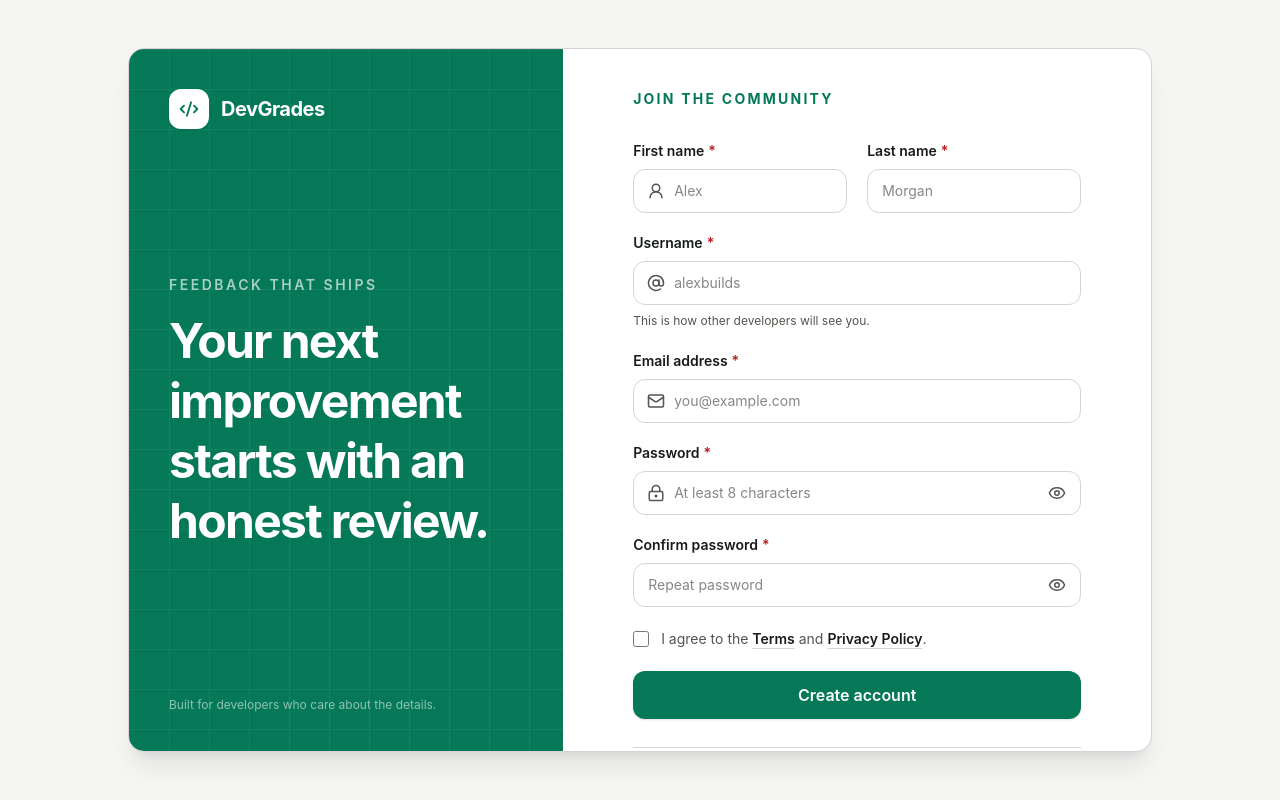
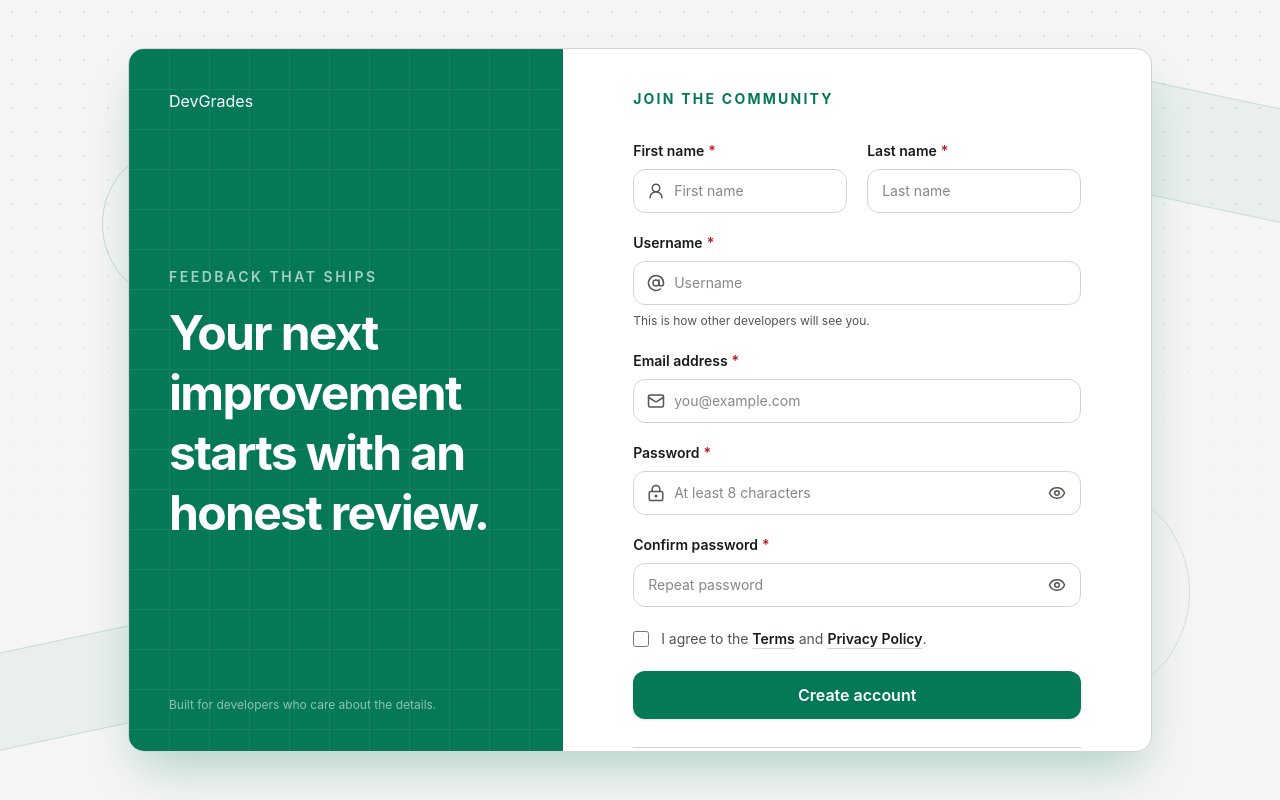
Before and after one commit to TomerP750/DevGrades, a React (Vite) app in the folder frontend/: page /sign-up in a window 1280 px wide. Built offline with nearby package versions, Linux system fonts and the light colour scheme.

Commit message:
imroved form shell

```diff
--- a/frontend/src/features/authentication/components/AuthShell.tsx
+++ b/frontend/src/features/authentication/components/AuthShell.tsx
@@ -1,6 +1,7 @@
 import type { ReactNode } from "react";
 import { Code2 } from "lucide-react";
 import { Link } from "react-router-dom";
+import { Logo } from "../../../shared/ui/Logo";
 
 interface AuthShellProps {
   eyebrow: string;
@@ -14,23 +15,24 @@ export function AuthShell({
   footer,
 }: AuthShellProps) {
   return (
-    <main className="flex h-dvh items-center justify-center overflow-hidden bg-background px-4 py-8 sm:px-6 lg:py-12">
-      <div className="grid max-h-[calc(100dvh-4rem)] w-full max-w-5xl overflow-hidden rounded-2xl border border-border bg-card shadow-xl shadow-foreground/8 lg:max-h-[calc(100dvh-6rem)] lg:grid-cols-[minmax(20rem,0.85fr)_minmax(30rem,1.15fr)]">
+    <main className="relative isolate flex h-dvh items-center justify-center overflow-hidden bg-background px-4 py-8 sm:px-6 lg:py-12">
+      {/* Background effects */}
+      <div aria-hidden="true" className="pointer-events-none absolute inset-0">
+        <div className="absolute inset-x-0 top-0 h-3/4 opacity-[0.14] [background-image:radial-gradient(circle,var(--primary)_1.25px,transparent_1.25px)] [background-size:24px_24px] [mask-image:linear-gradient(to_bottom,black,transparent)]" />
+        <div className="absolute left-[8%] top-[18%] size-40 rounded-full border border-primary/20" />
+        <div className="absolute bottom-[12%] right-[7%] size-56 rounded-full border border-primary/15" />
+        <div className="absolute -left-16 bottom-[8%] h-24 w-64 -rotate-12 border-y border-primary/15 bg-primary/5" />
+        <div className="absolute -right-20 top-[12%] h-28 w-72 rotate-12 border-y border-primary/15 bg-primary/5" />
+      </div>
+
+      <div className="relative z-10 grid max-h-[calc(100dvh-4rem)] w-full max-w-5xl overflow-hidden rounded-2xl border border-border bg-card shadow-2xl shadow-primary/30 lg:max-h-[calc(100dvh-6rem)] lg:grid-cols-[minmax(20rem,0.85fr)_minmax(30rem,1.15fr)]">
         <aside className="relative hidden overflow-hidden bg-primary p-10 text-primary-foreground lg:flex lg:flex-col lg:justify-between">
         <div
           aria-hidden="true"
-          className="absolute inset-0 opacity-[0.07] [background-image:linear-gradient(to_right,currentColor_1px,transparent_1px),linear-gradient(to_bottom,currentColor_1px,transparent_1px)] [background-size:40px_40px]"
+          className="pointer-events-none absolute inset-0 opacity-[0.07] [background-image:linear-gradient(to_right,currentColor_1px,transparent_1px),linear-gradient(to_bottom,currentColor_1px,transparent_1px)] [background-size:40px_40px]"
         />
 
-        <Link
-          to="/"
-          className="relative flex w-fit items-center gap-3 rounded-md focus-visible:outline-2 focus-visible:outline-offset-4 focus-visible:outline-primary-foreground"
-        >
-          <span className="grid size-10 place-items-center rounded-lg bg-primary-foreground text-primary shadow-sm">
-            <Code2 aria-hidden="true" className="size-5" strokeWidth={2.25} />
-          </span>
-          <span className="text-xl font-bold tracking-tight">DevGrades</span>
-        </Link>
+        <Logo isLink={true} gradesClassName="text-primary-foreground" />
 
         <div className="relative max-w-md">
           <p className="text-sm font-semibold uppercase tracking-[0.18em] text-primary-foreground/65">
@@ -46,7 +48,7 @@ export function AuthShell({
         </p>
         </aside>
 
-        <section className="max-h-[calc(100dvh-4rem)] overflow-y-auto overscroll-contain px-5 py-8 [scrollbar-width:none] sm:px-10 sm:py-10 lg:max-h-[calc(100dvh-6rem)] lg:px-14 [&::-webkit-scrollbar]:hidden">
+        <section className="max-h-[calc(100dvh-4rem)] overflow-y-auto overscroll-contain px-5 py-8 sm:px-10 sm:py-10 lg:max-h-[calc(100dvh-6rem)] lg:px-14 ">
           <div className="mx-auto w-full max-w-md">
             <Link
               to="/"
@@ -66,6 +68,7 @@ export function AuthShell({
               {footer}
             </div>
           </div>
+
         </section>
       </div>
     </main>
--- a/frontend/src/features/authentication/pages/SignUpPage.tsx
+++ b/frontend/src/features/authentication/pages/SignUpPage.tsx
@@ -1,5 +1,5 @@
 import { AtSign, LockKeyhole, Mail, UserRound } from "lucide-react";
-import { useForm, type SubmitHandler } from "react-hook-form";
+import { useForm } from "react-hook-form";
 import { Link } from "react-router-dom";
 import { Button } from "../../../shared/ui/Button";
 import { Input } from "../../../shared/ui/Input";
@@ -51,7 +51,7 @@ export function SignUpPage() {
                     <Input
                         label="First name"
                         autoComplete="given-name"
-                        placeholder="Alex"
+                        placeholder="First name"
                         leadingIcon={<UserRound className="size-[1.125rem]" />}
                         error={errors.firstName?.message}
                         {...register("firstName", {
@@ -62,7 +62,7 @@ export function SignUpPage() {
                     <Input
                         label="Last name"
                         autoComplete="family-name"
-                        placeholder="Morgan"
+                        placeholder="Last name"
                         error={errors.lastName?.message}
                         {...register("lastName", {
                             required: "Last name is required.",
@@ -74,7 +74,7 @@ export function SignUpPage() {
                 <Input
                     label="Username"
                     autoComplete="username"
-                    placeholder="alexbuilds"
+                    placeholder="Username"
                     hint="This is how other developers will see you."
                     leadingIcon={<AtSign className="size-[1.125rem]" />}
                     error={errors.username?.message}
--- a/frontend/src/index.css
+++ b/frontend/src/index.css
@@ -84,6 +84,10 @@
   --danger: #b91c1c;
   --danger-foreground: #ffffff;
 
+  --scrollbar-track: #e7e5e4;
+  --scrollbar-thumb: #047857;
+  --scrollbar-thumb-hover: #065f46;
+
   --radius: 0.75rem;
 }
 
@@ -123,11 +127,41 @@
   --warning-foreground: #422006;
   --danger: #f87171;
   --danger-foreground: #450a0a;
+
+  --scrollbar-track: #161d1a;
+  --scrollbar-thumb: #46534d;
+  --scrollbar-thumb-hover: #34d399;
 }
 
 @layer base {
   * {
     border-color: var(--border);
+    scrollbar-color: var(--scrollbar-thumb) var(--scrollbar-track);
+    scrollbar-width: thin;
+  }
+
+  *::-webkit-scrollbar {
+    width: 0.625rem;
+    height: 0.625rem;
+  }
+
+  *::-webkit-scrollbar-track {
+    background-color: var(--scrollbar-track);
+  }
+
+  *::-webkit-scrollbar-thumb {
+    min-height: 2.5rem;
+    border: 0.1875rem solid var(--scrollbar-track);
+    border-radius: 9999px;
+    background-color: var(--scrollbar-thumb);
+  }
+
+  *::-webkit-scrollbar-thumb:hover {
+    background-color: var(--scrollbar-thumb-hover);
+  }
+
+  *::-webkit-scrollbar-corner {
+    background-color: var(--scrollbar-track);
   }
 
   body {
--- /dev/null
+++ b/frontend/src/shared/ui/Logo.tsx
@@ -0,0 +1,16 @@
+import { Link } from "react-router-dom";
+
+interface LogoProps {
+    isLink?: boolean;
+    gradesClassName?: string;
+}
+
+export function Logo({ isLink = false, gradesClassName = "text-primary" }: LogoProps) {
+
+    const logo = <h1>Dev<span className={`${gradesClassName}`}>Grades</span></h1>;
+    if (isLink) {
+        return <Link to="/">{logo}</Link>;
+    }
+    return logo;
+
+}
```
